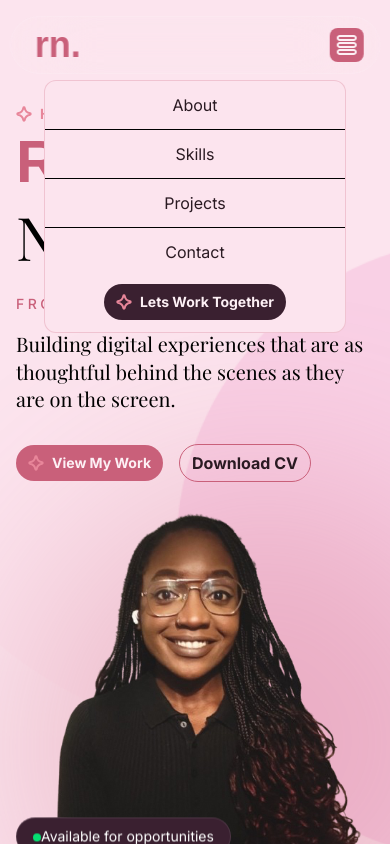
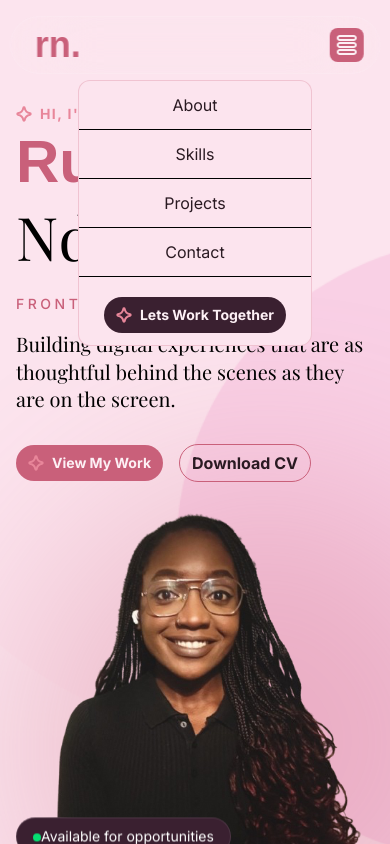
Before and after one commit to rufaro-ndhlovu/PortfolioWebsite, a Next.js app: page / in a window 390 px wide. Both pictures are taken after a click on the button 346 px from the left and 45 px from the top of the page. Shown: the top 844 px of the page. Built offline with nearby package versions, Linux system fonts and the light colour scheme; a web font is replaced by a local one.

Commit message:
feat: update NavBar and NavBarMob components for improved layout and responsiveness

```diff
--- a/app/sections/NavBar.tsx
+++ b/app/sections/NavBar.tsx
@@ -55,7 +55,7 @@ export default function NavBar() {
       >
         <div className="flex flex-row justify-between items-center">
           <Logo />
-          <div className="md:flex gap-8 hidden">
+          <div className="lg:flex gap-8 hidden">
             <button
               onClick={() => scrollToSection("about")}
               className="py-2 px-4 font-bold text-[var(--pink-main)] cursor-pointer bg-transparent border-none rounded-full hover:bg-[var(--pink-soft)] hover:text-[var(--text-dark)]"
@@ -81,14 +81,14 @@ export default function NavBar() {
               Contact
             </button>
           </div>
-          <div className="hidden md:block">
+          <div className="hidden lg:block">
             <Button color="bg-card" onClick={() => scrollToSection("contact")}>
               Lets Work Together
             </Button>
           </div>
 
           <button
-            className="md:hidden border border-[var(--pink-glow)] bg-[var(--pink-main)] text-[var(--text-dark)] text-2xl rounded-lg p-1 hover:cursor-pointer"
+            className="lg:hidden border border-[var(--pink-glow)] bg-[var(--pink-main)] text-[var(--text-dark)] text-2xl rounded-lg p-1 hover:cursor-pointer"
             onClick={handleShowMenu}
           >
             <TiThMenuOutline />
--- a/app/sections/NavBarMobile.tsx
+++ b/app/sections/NavBarMobile.tsx
@@ -8,34 +8,35 @@ export default function NavBarMob({ scrollToSection, setShowMenu }: any) {
   };
 
   return (
-    <div className="fixed top-20 left-1/2 -translate-x-1/2 z-[999] md:hidden gap-3 flex flex-col items-center border border-[var(--pink-glow)] bg-[var(--bg-hero-mid)] rounded-xl py-3">
+    <div className="fixed top-20 left-1/2 w-[60%] -translate-x-1/2 z-[999] lg:hidden gap-3 flex flex-col items-center border border-[var(--pink-glow)] bg-[var(--bg-hero-mid)] rounded-xl py-3">
       <button
         onClick={() => handleMenuClick("about")}
         className="text-[var(--text-hero)] cursor-pointer bg-transparent border-none"
       >
         About
       </button>
-      <hr className="w-75" />
+      <hr className="font-bold text-lg w-full" />
       <button
         onClick={() => handleMenuClick("skills")}
         className="text-[var(--text-hero)] cursor-pointer bg-transparent border-none"
       >
         Skills
       </button>
-      <hr className="w-75" />
+      <hr className="font-bold w-full text-lg w-full" />
       <button
         onClick={() => handleMenuClick("projects")}
         className="text-[var(--text-hero)] cursor-pointer bg-transparent border-none"
       >
         Projects
       </button>
-      <hr className="w-75" />
+      <hr className="font-bold w-full text-lg w-full" />
       <button
         onClick={() => handleMenuClick("contact")}
         className="text-[var(--text-hero)] cursor-pointer bg-transparent border-none"
       >
         Contact
       </button>
+      <hr className="font-bold w-full text-lg w-full" />
 
       <div className="mt-2">
         <Button color="bg-card" onClick={() => handleMenuClick("contact")}>
```
